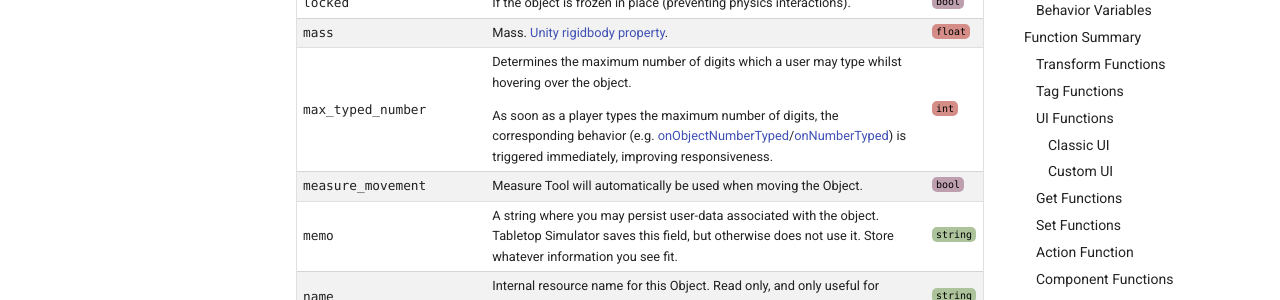
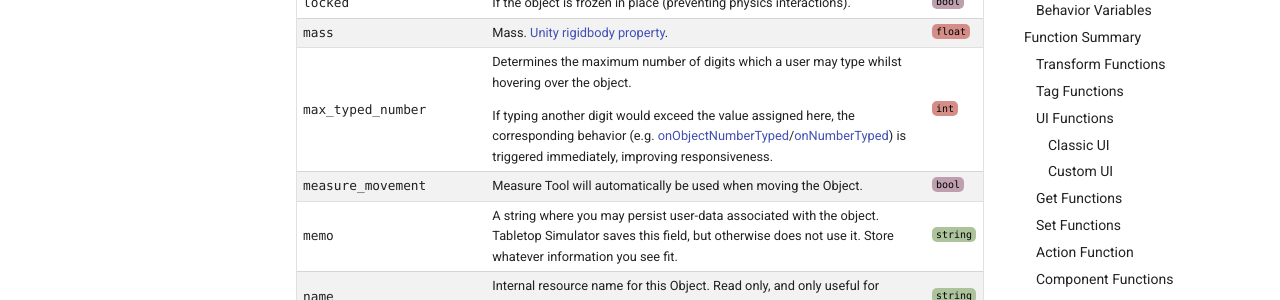
Before and after one commit to Berserk-Games/Tabletop-Simulator-API, an MkDocs documentation site: the page built from docs/object.md, in a window 1280 px wide and 900 px high, scrolled down 1746 px. Shown: the part 152-452 px from the top of the window. Built offline with MkDocs 1.6.1 and Material for MkDocs 9.7.7, drawn with Linux system fonts in a browser that asks for light colours; comment, search, counter and statistics services are not loaded.

Commit message:
Clarified some ambiguity in a property

```diff
--- a/docs/object.md
+++ b/docs/object.md
@@ -50,7 +50,7 @@ is_face_down {: #is_face_down } | If the Object is roughly face-down (like with
 loading_custom {: #loading_custom } | If the Object's custom elements (images/models/etc) are loading. Read only. | [<span class="tag boo"></span>](types.md)
 locked {: #locked } | If the object is frozen in place (preventing physics interactions). | [<span class="tag boo"></span>](types.md)
 mass {: #mass } | Mass. [Unity rigidbody property](https://docs.unity3d.com/2019.1/Documentation/Manual/class-Rigidbody.html). | [<span class="tag flo"></span>](types.md)
-max_typed_number {: #max_typed_number } | <p>Determines the maximum number of digits which a user may type whilst hovering over the object.</p><p>As soon as a player types the maximum number of digits, the corresponding behavior (e.g. [onObjectNumberTyped](events.md#onobjectnumbertyped)/[onNumberTyped](events.md#onnumbertyped)) is triggered immediately, improving responsiveness.</p> | [<span class="tag int"></span>](types.md)
+max_typed_number {: #max_typed_number } | <p>Determines the maximum number of digits which a user may type whilst hovering over the object.</p><p>If typing another digit would exceed the value assigned here, the corresponding behavior (e.g. [onObjectNumberTyped](events.md#onobjectnumbertyped)/[onNumberTyped](events.md#onnumbertyped)) is triggered immediately, improving responsiveness.</p> | [<span class="tag int"></span>](types.md)
 measure_movement {: #measure_movement } | Measure Tool will automatically be used when moving the Object. | [<span class="tag boo"></span>](types.md)
 memo {: #memo } | A string where you may persist user-data associated with the object. Tabletop Simulator saves this field, but otherwise does not use it. Store whatever information you see fit. | [<span class="tag str"></span>](types.md)
 name {: #name } | Internal resource name for this Object. Read only, and only useful for [spawnObjectData()](base.md#spawnobjectdata). Generally, you want [getName()](#getname). | [<span class="tag str"></span>](types.md)
```
